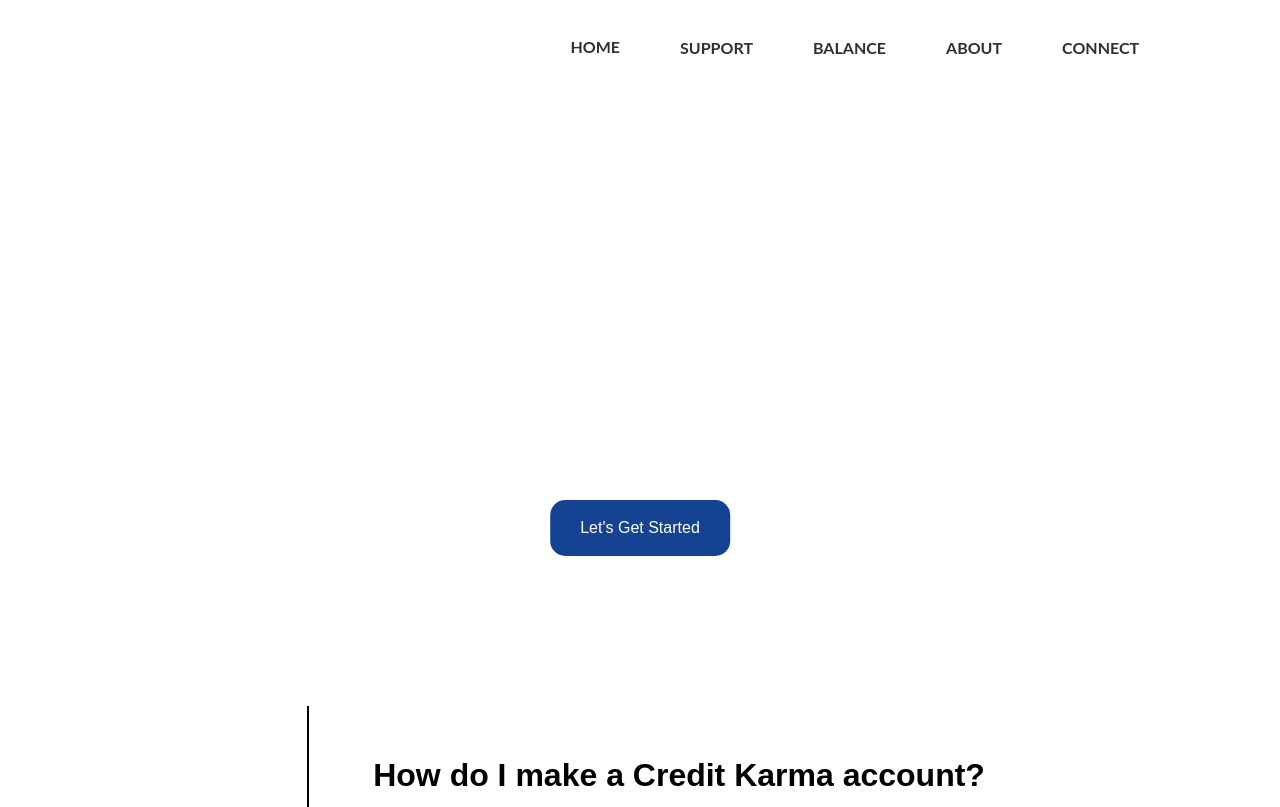
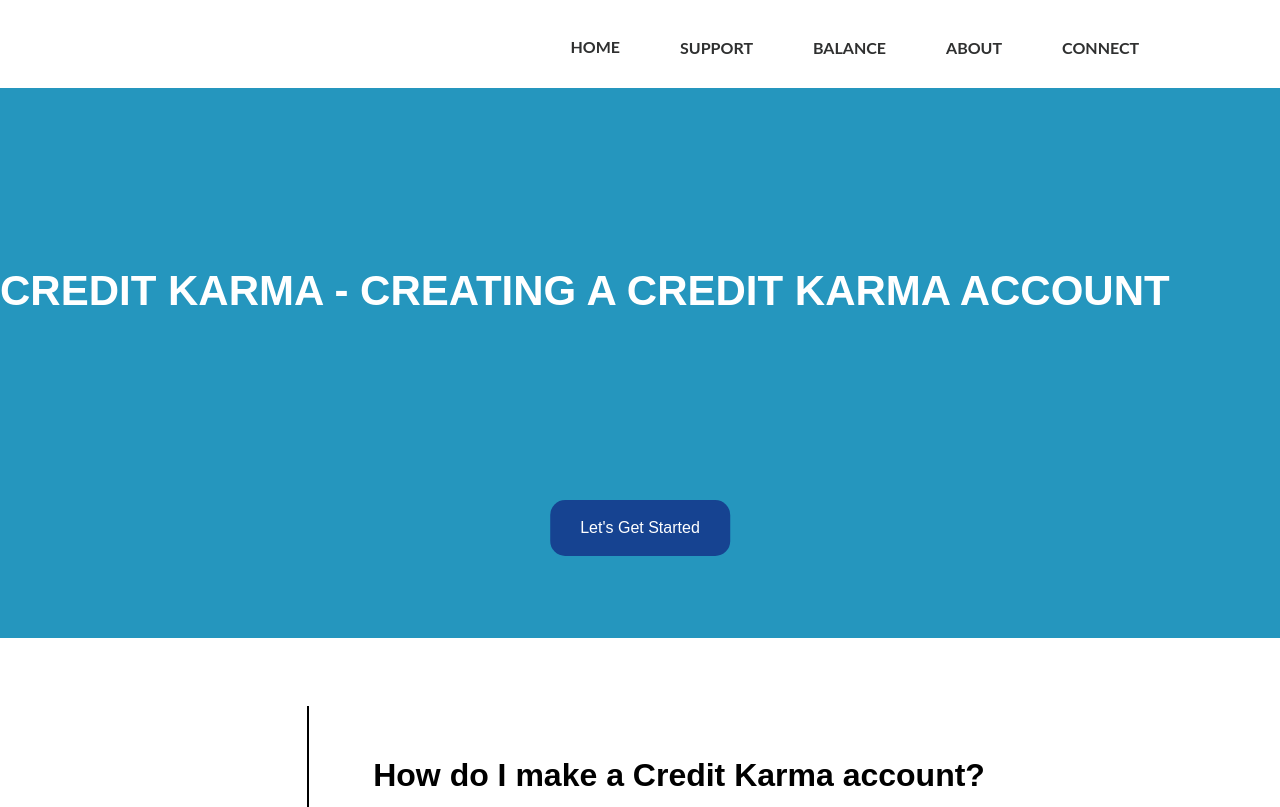
Before and after one commit to Creditkarmalogin/Creditkarmalogin.github.io, a plain HTML site: page index.html in a window 1280 px wide. Shown: the top 807 px of the page. Drawn offline with Linux system fonts and the light colour scheme.

Commit message:
Update index.html

```diff
--- a/index.html
+++ b/index.html
@@ -71,6 +71,7 @@
             height: 550px;
             margin-top: 1%;
             /*opacity:0.7;*/
+            background-color: rgba(37, 150, 190, 1.5);
 
         }
 
```
